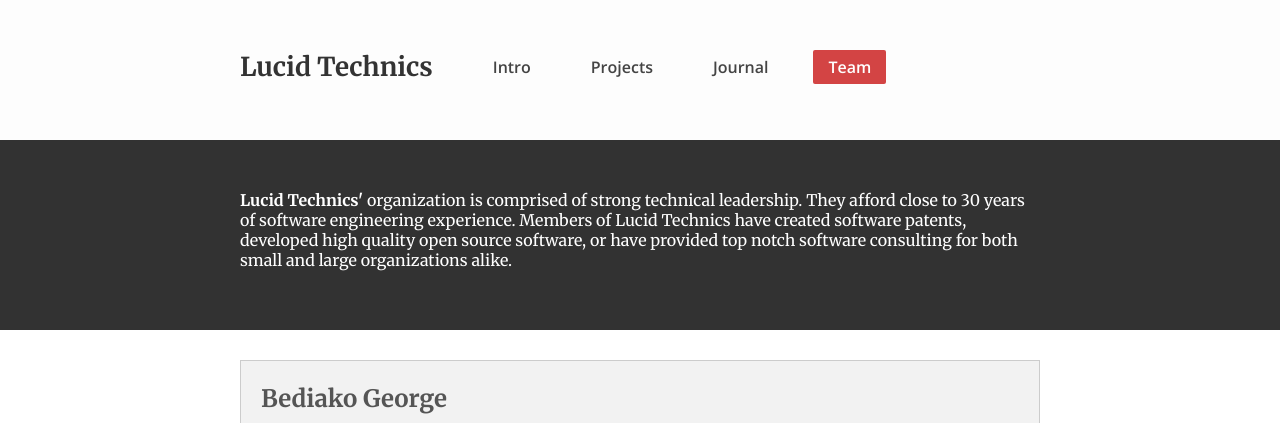
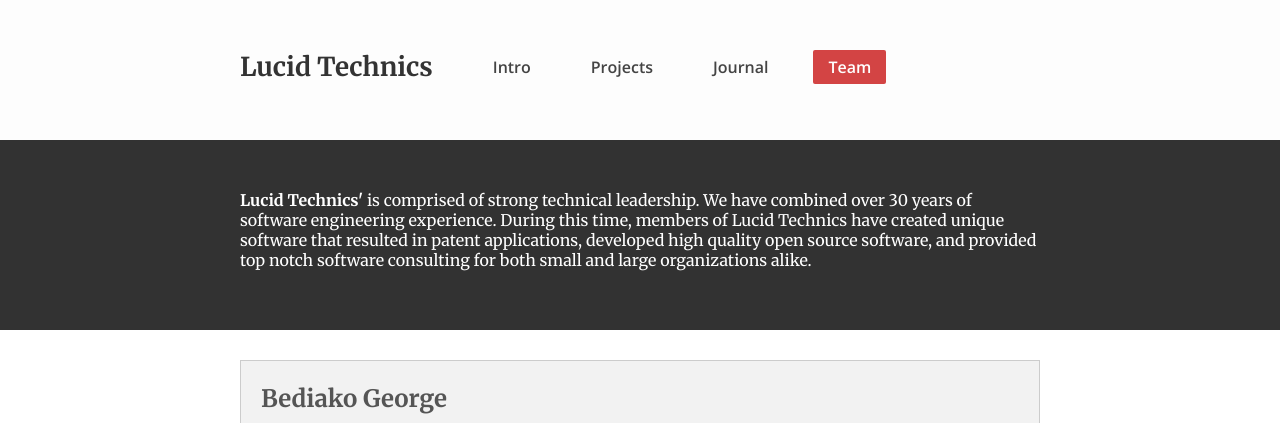
Before and after one commit to LucidTechnics/lucidtechnics.github.com, a Jekyll site: the page built from team.html, in a window 1280 px wide, cut to the strip 0-423 px from the top of the page. Built offline with Jekyll 4.4.1, drawn with Linux system fonts in a browser that asks for light colours; nearby versions of some CDN libraries.

Commit message:
Updated team.html

```diff
--- a/team.html
+++ b/team.html
@@ -8,7 +8,7 @@
   <div class="intro">
 
     <div class="abstract">
-      <strong>Lucid Technics'</strong> organization is comprised of strong technical leadership.  They afford close to 30 years of software engineering experience.  Members of Lucid Technics have created software patents, developed high quality open source software, or have provided top notch software consulting for both small and large organizations alike.
+      <strong>Lucid Technics'</strong> is comprised of strong technical leadership.  We have combined over 30 years of software engineering experience.  During this time, members of Lucid Technics have created unique software that resulted in patent applications, developed high quality open source software, and provided top notch software consulting for both small and large organizations alike.
     </div>
   </div>
 </div>
```
